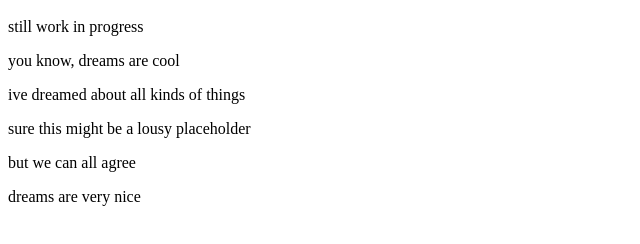
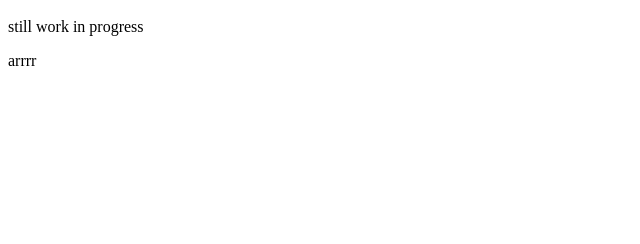
Before and after one commit to nameswastaken/names.freakybob.site, a plain HTML site: page index.html in a window 1280 px wide. Shown: the part 48-292 px from the top of the page, without its empty margins (0-640 px from the left). Drawn offline with Linux system fonts and the light colour scheme.

Commit message:
Update index.html

```diff
--- a/index.html
+++ b/index.html
@@ -1,9 +1,5 @@
 <html>
 <h1>welcome to names.freakybob.site</h1>
   <p>still work in progress</p>
-  <p>you know, dreams are cool</p>
-  <p>ive dreamed about all kinds of things</p>
-  <p>sure this might be a lousy placeholder</p>
-  <p>but we can all agree</p>
-  <p>dreams are very nice</p>
+  <p>arrrr</p>
 </html>
```
